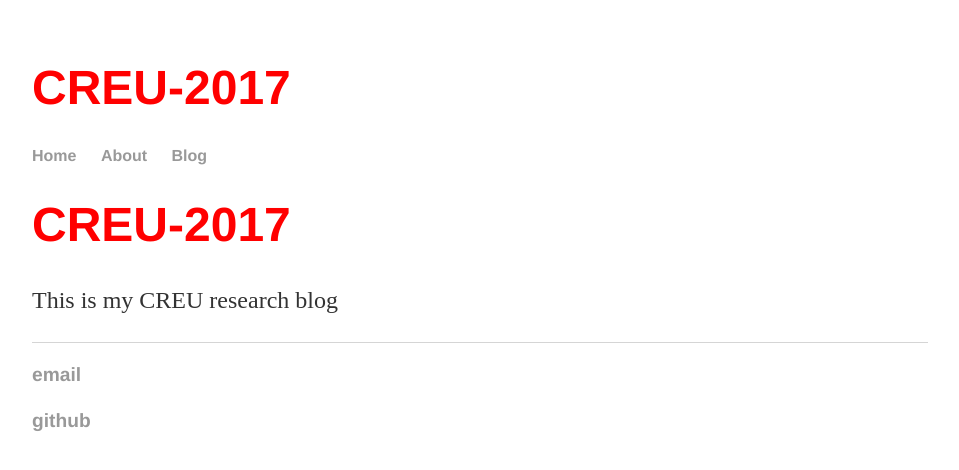
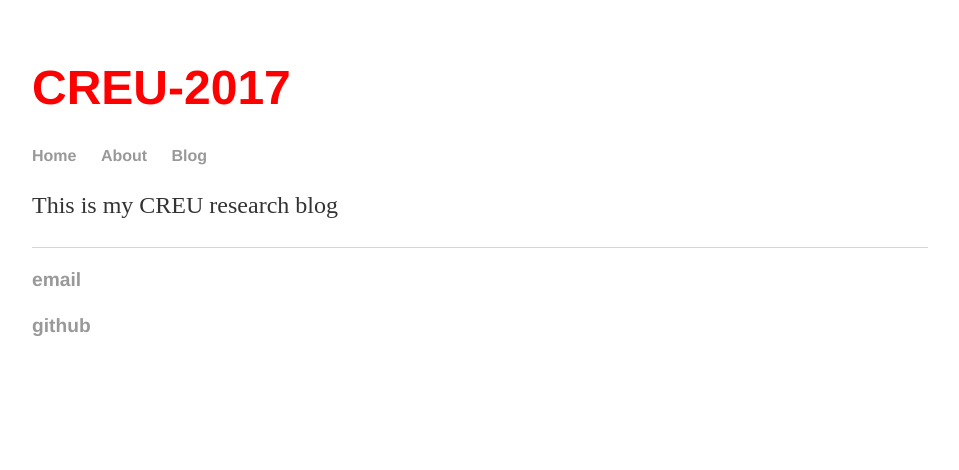
Before and after one commit to maxpaper86/CREU-Poly-17, a Jekyll site: the page built from index.html, in a window 1280 px wide. Shown: the top 470 px of the page, without its empty margins (160-1119 px from the left). Built offline with Jekyll 4.4.1, drawn with Linux system fonts in a browser that asks for light colours.

Commit message:
Update index.html

```diff
--- a/index.html
+++ b/index.html
@@ -3,6 +3,5 @@ layout: default
 title: CREU-2017
 ---
 <div class="subtit">
-	<h1>CREU-2017</h1>
 	<p>This is my CREU research blog</p>
 </div><!-- /.blurb -->
```
